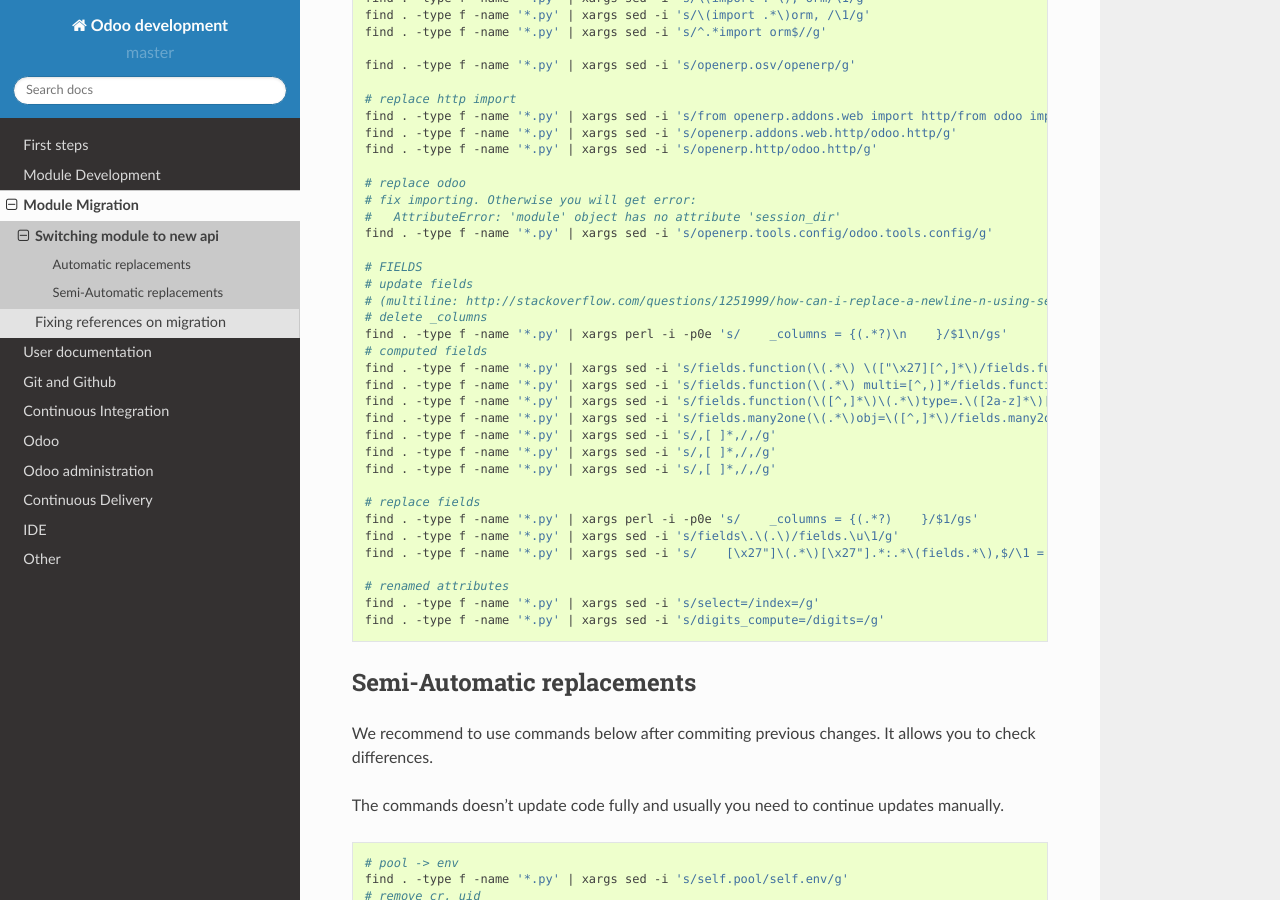
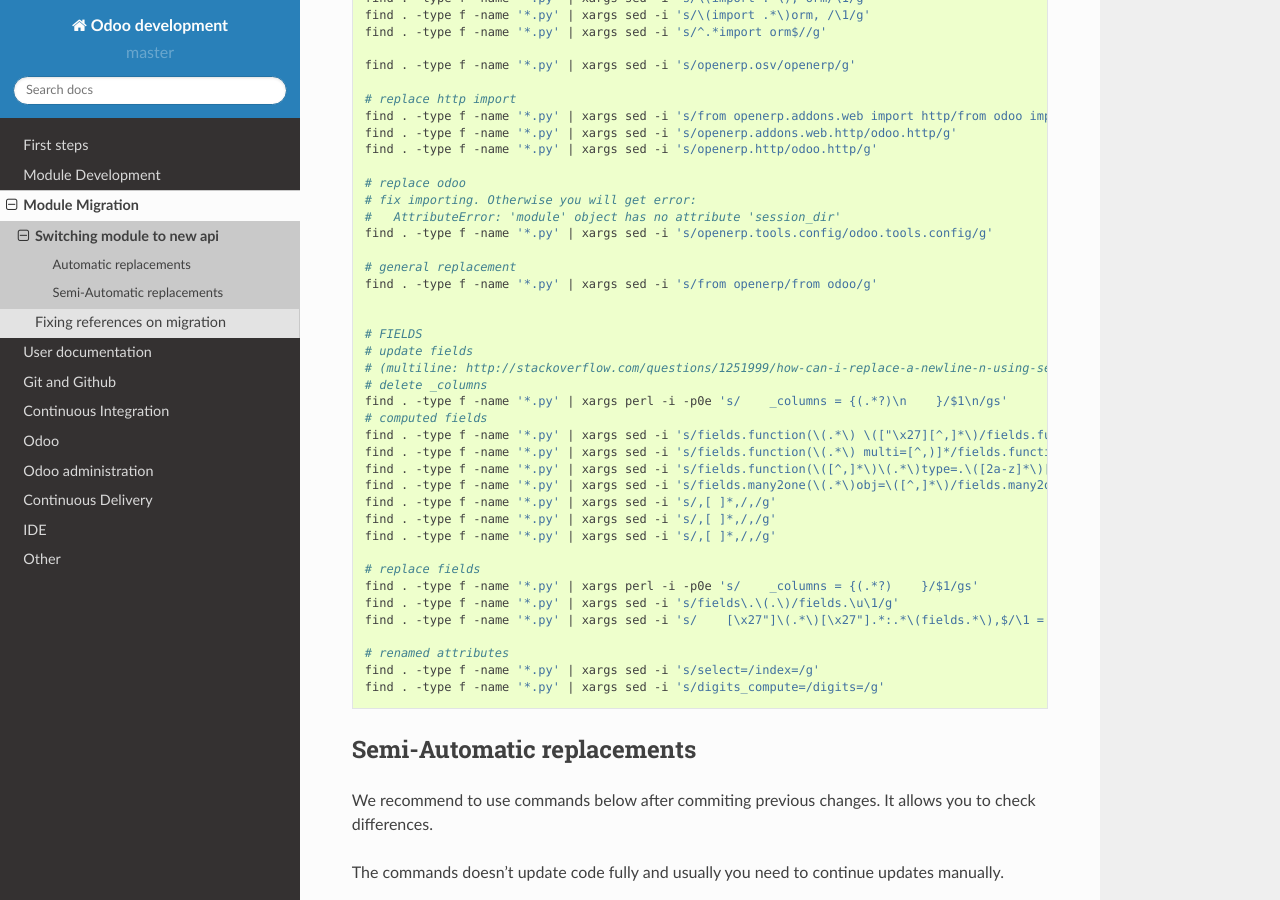
Before and after one commit to itpp-labs/odoo-development, a Sphinx documentation site: the page built from docs/migration/new-api.rst, in a window 1280 px wide and 900 px high, scrolled down 457 px. Built offline with Sphinx 7.4.7 and the Read the Docs theme 2.0.0, drawn with Linux system fonts in a browser that asks for light colours; pages that are not in the unit, such as notebooks, are missing from menus.

Commit message:
new-api: add another case to replace openerp to odoo

```diff
--- a/docs/migration/new-api.rst
+++ b/docs/migration/new-api.rst
@@ -35,6 +35,10 @@
     # fix importing. Otherwise you will get error:
     #   AttributeError: 'module' object has no attribute 'session_dir'
     find . -type f -name '*.py' | xargs sed -i 's/openerp.tools.config/odoo.tools.config/g'
+
+    # general replacement
+    find . -type f -name '*.py' | xargs sed -i 's/from openerp/from odoo/g'
+
 
     # FIELDS
     # update fields
```
